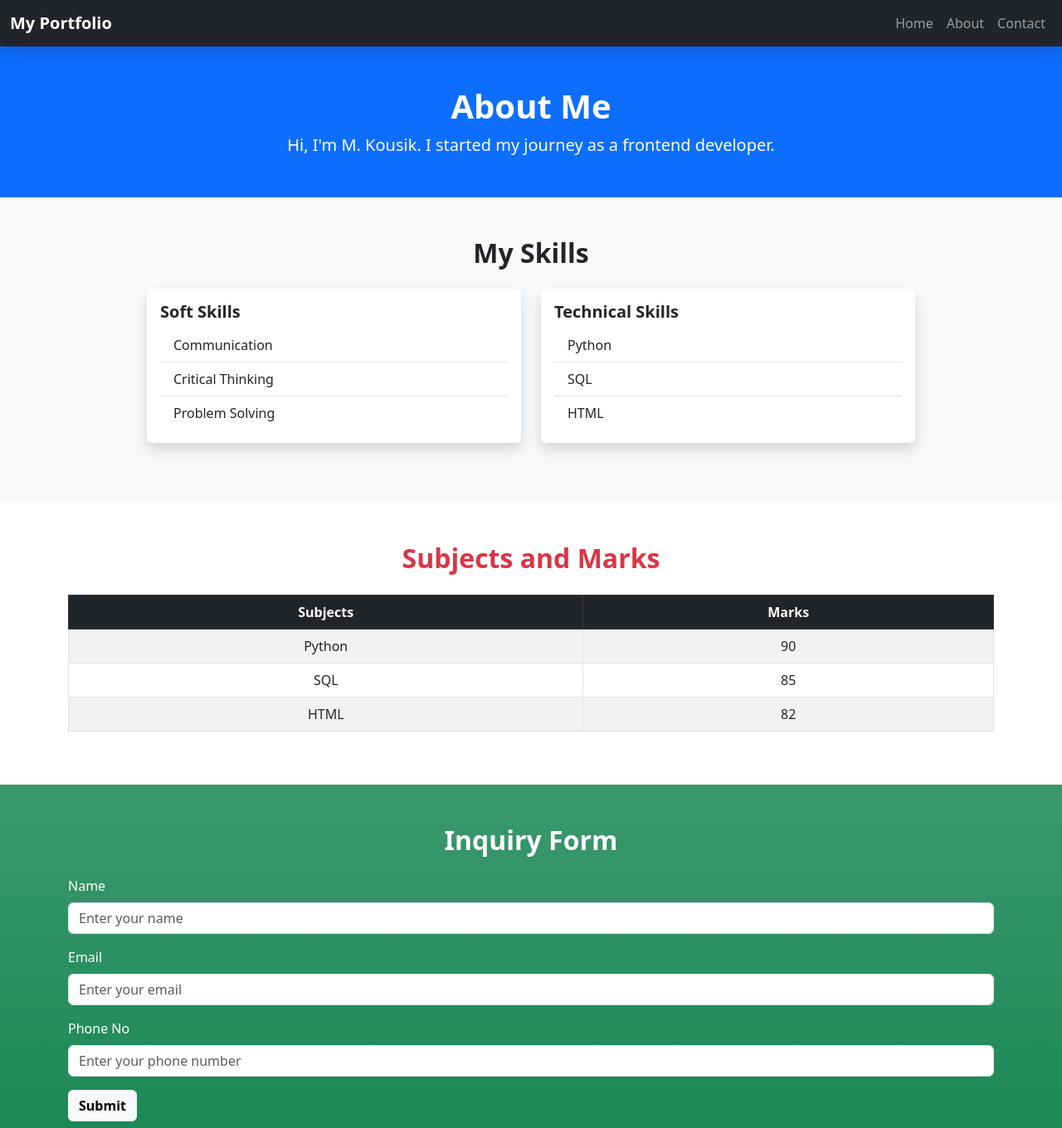
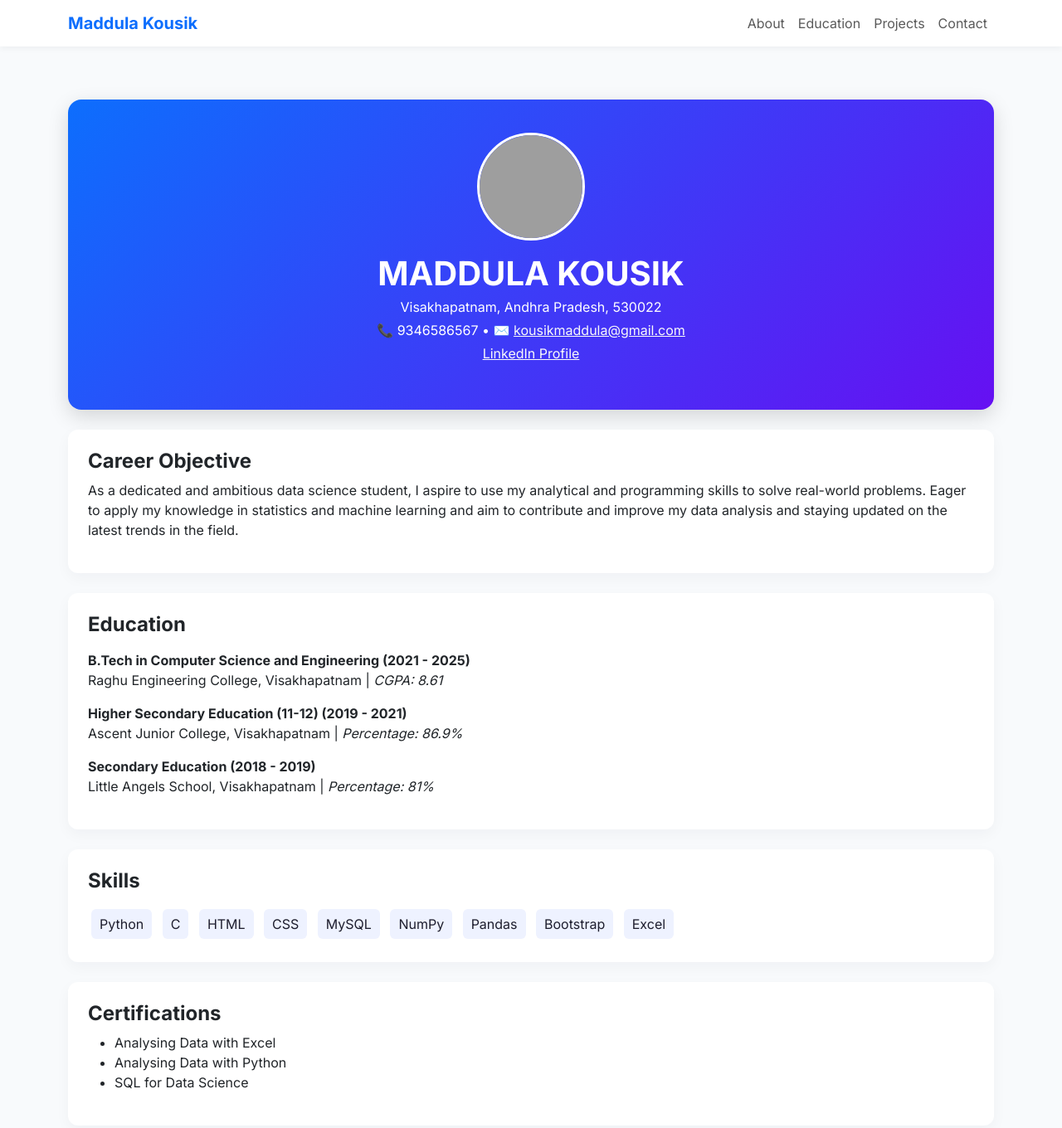
Before and after one commit to Kousik018/Boot-Strap, a plain HTML site: page index.html in a window 1280 px wide. Shown: the top 1360 px of the page at 83% size. Drawn offline with nearby package versions, Linux system fonts and the light colour scheme; grey boxes are pictures that could not be loaded.

Commit message:
Update index.html

```diff
--- a/index.html
+++ b/index.html
@@ -1,136 +1,204 @@
-<!DOCTYPE html>
+<!doctype html>
 <html lang="en">
-
   <head>
-    <meta charset="UTF-8">
-    <title>My Portfolio</title>
+    <meta charset="utf-8">
     <meta name="viewport" content="width=device-width, initial-scale=1">
-
-    <!-- Bootstrap 5 CDN -->
-    <link href="https://cdn.jsdelivr.net/npm/bootstrap@5.3.0/dist/css/bootstrap.min.css" rel="stylesheet">
+    <title>Maddula Kousik — Portfolio / Resume</title>
+    <link href="https://cdn.jsdelivr.net/npm/bootstrap@5.3.2/dist/css/bootstrap.min.css" rel="stylesheet">
+    <link href="https://fonts.googleapis.com/css2?family=Inter:wght@300;400;600;700;800&display=swap" rel="stylesheet">
+    <style>
+      :root {
+        --accent: #0d6efd;
+      }
+      body {
+        font-family: 'Inter', system-ui, -apple-system, 'Segoe UI', Roboto, 'Helvetica Neue', Arial;
+        background: #f8fafc;
+      }
+      nav {
+        background: #fff;
+        box-shadow: 0 2px 8px rgba(0,0,0,0.05);
+      }
+      .hero {
+        background: linear-gradient(135deg, #0d6efd, #6610f2);
+        color: #fff;
+        border-radius: 16px;
+        padding: 40px 28px;
+        text-align: center;
+        box-shadow: 0 8px 24px rgba(0,0,0,0.15);
+      }
+      .avatar {
+        width: 130px;
+        height: 130px;
+        border-radius: 50%;
+        object-fit: cover;
+        border: 3px solid #fff;
+      }
+      .section-card {
+        background: #fff;
+        border-radius: 12px;
+        padding: 24px;
+        box-shadow: 0 6px 18px rgba(15,23,42,0.04);
+        margin-bottom: 24px;
+      }
+      .skill-badge {
+        border-radius: 6px;
+        padding: 6px 10px;
+        background: #eef2ff;
+        color: #1e1e2d;
+        margin: 4px;
+        display: inline-block;
+        transition: 0.3s;
+      }
+      .skill-badge:hover {
+        background: var(--accent);
+        color: #fff;
+        transform: scale(1.05);
+      }
+      .muted {
+        color: #6b7280;
+      }
+      a.link-accent {
+        color: var(--accent);
+        text-decoration: none;
+      }
+      .project-card {
+        transition: transform 0.3s ease, box-shadow 0.3s ease;
+      }
+      .project-card:hover {
+        transform: translateY(-4px);
+        box-shadow: 0 6px 20px rgba(0,0,0,0.1);
+      }
+      footer {
+        background: #fff;
+        border-top: 1px solid #e5e7eb;
+        padding: 20px 0;
+        margin-top: 40px;
+      }
+      @media (max-width: 767px) {
+        .hero {
+          padding: 24px;
+        }
+        .avatar {
+          width: 100px;
+          height: 100px;
+        }
+      }
+    </style>
   </head>
-
   <body>
-
     <!-- Navbar -->
-    <nav class="navbar navbar-expand-lg navbar-dark bg-dark shadow">
-        <div class="container-fluid">
-            <a class="navbar-brand fw-bold" href="#">My Portfolio</a>
+    <nav class="navbar navbar-expand-lg fixed-top">
+      <div class="container">
+        <a class="navbar-brand fw-bold text-primary" href="#">Maddula Kousik</a>
         <button class="navbar-toggler" type="button" data-bs-toggle="collapse" data-bs-target="#navbarNav">
           <span class="navbar-toggler-icon"></span>
         </button>
         <div class="collapse navbar-collapse justify-content-end" id="navbarNav">
           <ul class="navbar-nav">
-                    <li class="nav-item"><a class="nav-link" href="#">Home</a></li>
-                    <li class="nav-item"><a class="nav-link" href="#">About</a></li>
-                    <li class="nav-item"><a class="nav-link" href="#">Contact</a></li>
+            <li class="nav-item"><a class="nav-link" href="#about">About</a></li>
+            <li class="nav-item"><a class="nav-link" href="#education">Education</a></li>
+            <li class="nav-item"><a class="nav-link" href="#projects">Projects</a></li>
+            <li class="nav-item"><a class="nav-link" href="#contact">Contact</a></li>
           </ul>
         </div>
       </div>
     </nav>
 
+    <main class="container mt-5 pt-5">
+
+      <!-- Hero Section -->
+      <section class="hero my-4">
+        <img src="https://images.unsplash.com/photo-1544005313-94ddf0286df2?w=600&h=600&fit=crop" alt="avatar" class="avatar mb-3">
+        <h1 class="fw-bold mb-1">MADDULA KOUSIK</h1>
+        <p class="mb-1">Visakhapatnam, Andhra Pradesh, 530022</p>
+        <p class="mb-1">📞 9346586567 • ✉️ <a href="mailto:kousikmaddula@gmail.com" class="text-light text-decoration-underline">kousikmaddula@gmail.com</a></p>
+        <p><a href="https://linkedin.com/in/kousik-maddula-bb2254323" target="_blank" class="text-light text-decoration-underline">LinkedIn Profile</a></p>
+      </section>
+
       <!-- About Section -->
-    <div class="container-fluid bg-primary text-white text-center py-5">
-        <h1 class="fw-bold">About Me</h1>
-        <p class="lead mb-0">Hi, I'm M. Kousik. I started my journey as a frontend developer.</p>
-    </div>
+      <section id="about" class="section-card">
+        <h4 class="fw-bold">Career Objective</h4>
+        <p>As a dedicated and ambitious data science student, I aspire to use my analytical and programming skills to solve real-world problems. Eager to apply my knowledge in statistics and machine learning and aim to contribute and improve my data analysis and staying updated on the latest trends in the field.</p>
+      </section>
+
+      <!-- Education Section -->
+      <section id="education" class="section-card">
+        <h4 class="fw-bold">Education</h4>
+        <ul class="list-unstyled mt-3">
+          <li class="mb-3">
+            <strong>B.Tech in Computer Science and Engineering (2021 - 2025)</strong><br>
+            Raghu Engineering College, Visakhapatnam | <em>CGPA: 8.61</em>
+          </li>
+          <li class="mb-3">
+            <strong>Higher Secondary Education (11-12) (2019 - 2021)</strong><br>
+            Ascent Junior College, Visakhapatnam | <em>Percentage: 86.9%</em>
+          </li>
+          <li>
+            <strong>Secondary Education (2018 - 2019)</strong><br>
+            Little Angels School, Visakhapatnam | <em>Percentage: 81%</em>
+          </li>
+        </ul>
+      </section>
 
       <!-- Skills Section -->
-    <div class="container-fluid bg-light py-5">
-        <div class="container">
-            <h2 class="text-center mb-4 fw-bold">My Skills</h2>
-            <div class="row justify-content-center">
-                <div class="col-md-5 mb-4">
-                    <div class="card border-0 shadow h-100">
-                        <div class="card-body">
-                            <h5 class="card-title fw-bold">Soft Skills</h5>
-                            <ul class="list-group list-group-flush">
-                                <li class="list-group-item">Communication</li>
-                                <li class="list-group-item">Critical Thinking</li>
-                                <li class="list-group-item">Problem Solving</li>
+      <section class="section-card">
+        <h4 class="fw-bold">Skills</h4>
+        <div class="mt-3">
+          <span class="skill-badge">Python</span>
+          <span class="skill-badge">C</span>
+          <span class="skill-badge">HTML</span>
+          <span class="skill-badge">CSS</span>
+          <span class="skill-badge">MySQL</span>
+          <span class="skill-badge">NumPy</span>
+          <span class="skill-badge">Pandas</span>
+          <span class="skill-badge">Bootstrap</span>
+          <span class="skill-badge">Excel</span>
+        </div>
+      </section>
+
+      <!-- Certifications -->
+      <section class="section-card">
+        <h4 class="fw-bold">Certifications</h4>
+        <ul class="mt-2">
+          <li>Analysing Data with Excel</li>
+          <li>Analysing Data with Python</li>
+          <li>SQL for Data Science</li>
         </ul>
+      </section>
+
+      <!-- Projects Section -->
+      <section id="projects" class="section-card">
+        <h4 class="fw-bold mb-3">Projects</h4>
+        <div class="row g-4">
+          <div class="col-md-6">
+            <div class="card project-card h-100 p-3">
+              <h5>Online Payment Fraud Detection Using ML</h5>
+              <p class="muted mb-0">Applied machine learning algorithms to detect fraudulent transactions and improve online payment security. It analyzes transaction data to identify suspicious patterns, enabling early fraud detection and minimizing financial losses.</p>
+            </div>
+          </div>
+          <div class="col-md-6">
+            <div class="card project-card h-100 p-3">
+              <h5>Budget Travelling App</h5>
+              <p class="muted mb-0">Developed a travel budgeting app that adapts dynamically to currency rates, local prices, and spending habits using real-time data for transportation, food, and accommodation to help travelers plan efficiently.</p>
             </div>
           </div>
         </div>
-                <div class="col-md-5 mb-4">
-                    <div class="card border-0 shadow h-100">
-                        <div class="card-body">
-                            <h5 class="card-title fw-bold">Technical Skills</h5>
-                            <ul class="list-group list-group-flush">
-                                <li class="list-group-item">Python</li>
-                                <li class="list-group-item">SQL</li>
-                                <li class="list-group-item">HTML</li>
-                            </ul>
-                        </div>
-                    </div>
-                </div>
-            </div>
-        </div>
-    </div>
+      </section>
 
-    <!-- Subjects and Marks -->
-    <div class="container my-5">
-        <h2 class="text-center text-danger fw-bold mb-4">Subjects and Marks</h2>
-        <div class="table-responsive">
-            <table class="table table-bordered table-striped">
-                <thead class="table-dark text-center">
-                    <tr>
-                        <th>Subjects</th>
-                        <th>Marks</th>
-                    </tr>
-                </thead>
-                <tbody class="text-center">
-                    <tr>
-                        <td>Python</td>
-                        <td>90</td>
-                    </tr>
-                    <tr>
-                        <td>SQL</td>
-                        <td>85</td>
-                    </tr>
-                    <tr>
-                        <td>HTML</td>
-                        <td>82</td>
-                    </tr>
-                </tbody>
-            </table>
-        </div>
-    </div>
+      <!-- Contact Section -->
+      <section id="contact" class="section-card text-center">
+        <h4 class="fw-bold mb-3">Contact & Links</h4>
+        <p><strong>Phone:</strong> 9346586567</p>
+        <p><strong>Email:</strong> <a href="mailto:kousikmaddula@gmail.com" class="link-accent">kousikmaddula@gmail.com</a></p>
+        <p><strong>LinkedIn:</strong> <a href="https://linkedin.com/in/kousik-maddula-bb2254323" target="_blank" class="link-accent">linkedin.com/in/kousik-maddula-bb2254323</a></p>
+      </section>
 
-    <!-- Inquiry Form -->
-    <div class="container-fluid bg-success bg-gradient py-5">
-        <div class="container">
-            <h2 class="text-center text-white mb-4 fw-bold">Inquiry Form</h2>
-            <form>
-                <div class="mb-3">
-                    <label for="name" class="form-label text-white">Name</label>
-                    <input type="text" class="form-control" id="name" placeholder="Enter your name">
-                </div>
-                <div class="mb-3">
-                    <label for="email" class="form-label text-white">Email</label>
-                    <input type="email" class="form-control" id="email" placeholder="Enter your email">
-                </div>
-                <div class="mb-3">
-                    <label for="phone" class="form-label text-white">Phone No</label>
-                    <input type="tel" class="form-control" id="phone" placeholder="Enter your phone number">
-                </div>
-                <button type="submit" class="btn btn-light fw-bold">Submit</button>
-            </form>
-        </div>
-    </div>
+    </main>
 
-    <!-- Footer -->
-    <footer class="bg-dark text-white text-center py-3">
-        <p class="mb-1">&copy; 2025 M. Kousik. All rights reserved.</p>
-        <p class="mb-0">
-            <a href="https://www.linkedin.com/" class="text-white text-decoration-underline me-2" target="_blank">LinkedIn</a>
-            |
-            <a href="https://github.com/Kousik018" class="text-white text-decoration-underline ms-2" target="_blank">GitHub</a>
-        </p>
+    <footer class="text-center">
+      <small class="muted">© 2025 Maddula Kousik — Portfolio built with Bootstrap 5</small>
     </footer>
 
-    <!-- Bootstrap JS (for navbar toggle) -->
-    <script src="https://cdn.jsdelivr.net/npm/bootstrap@5.3.0/dist/js/bootstrap.bundle.min.js"></script>
+    <script src="https://cdn.jsdelivr.net/npm/bootstrap@5.3.2/dist/js/bootstrap.bundle.min.js"></script>
   </body>
-
             </html>
```
Lines whose indentation alone changed are shown as unchanged.
